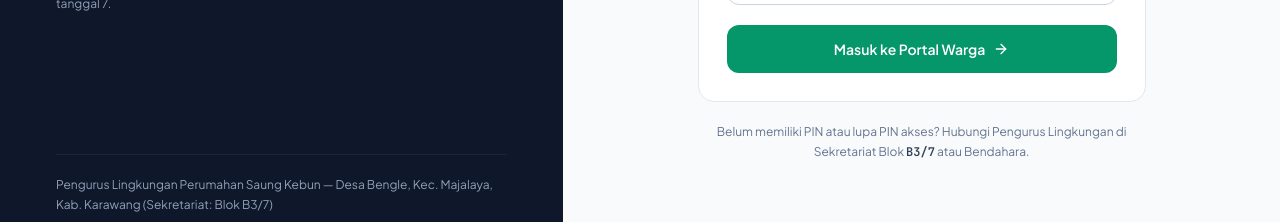
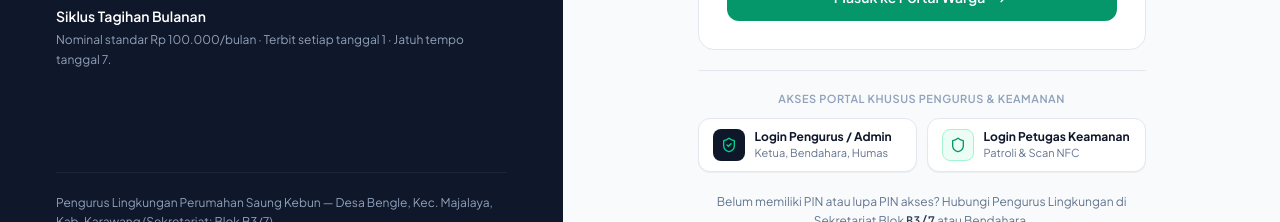
Before and after one commit to saungkebun70-oss/e-card-IPL, a React (Vite) app: page / in a window 1280 px wide. Shown: the part 530-752 px from the top of the page. Built offline with nearby package versions, Linux system fonts and the light colour scheme; no server answers; the database is empty.

Commit message:
feat: add cross-portal navigation and improve UI layout
- Implement navigation logic to switch between Admin, Petugas, and Warga portals.
- Update CSS for improved safe area padding on headers.
- Enhance Login page layouts to accommodate portal switching functionality.

```diff
--- a/src/App.tsx
+++ b/src/App.tsx
@@ -460,16 +460,44 @@ export default function App() {
     pushToast('info', 'Anda telah keluar dari sesi portal.');
   };
 
+  const navigatePortalRoute = useCallback((nextRoute: PortalRoute) => {
+    const targetPath =
+      nextRoute === 'admin' ? '/admin' : nextRoute === 'petugas' ? '/petugas' : '/';
+    if (typeof window !== 'undefined' && window.location.pathname !== targetPath) {
+      window.history.pushState({}, '', targetPath);
+    }
+    setPortalRoute(nextRoute);
+    setSession(loadStoredSession(nextRoute));
+    setSettingsOpen(false);
+    lastAdminFingerprintRef.current = null;
+    lastWargaFingerprintRef.current = null;
+    setWargaData(null);
+    setAdminData(null);
+    setDataError(null);
+    if (typeof window !== 'undefined') {
+      window.scrollTo({ top: 0, behavior: 'smooth' });
+    }
+  }, []);
+
   if (!session || session.role !== portalRoute) {
     return (
       <>
         <ToastContainer toasts={toasts} onDismiss={dismissToast} />
         {portalRoute === 'admin' ? (
-          <AdminLoginPage onLoginSuccess={handleLoginSuccess} />
+          <AdminLoginPage
+            onLoginSuccess={handleLoginSuccess}
+            onSwitchPortal={navigatePortalRoute}
+          />
         ) : portalRoute === 'petugas' ? (
-          <PetugasLoginPage onLoginSuccess={handleLoginSuccess} />
+          <PetugasLoginPage
+            onLoginSuccess={handleLoginSuccess}
+            onSwitchPortal={navigatePortalRoute}
+          />
         ) : (
-          <WargaLoginPage onLoginSuccess={handleLoginSuccess} />
+          <WargaLoginPage
+            onLoginSuccess={handleLoginSuccess}
+            onSwitchPortal={navigatePortalRoute}
+          />
         )}
       </>
     );
--- a/src/components/AdminLoginPage.tsx
+++ b/src/components/AdminLoginPage.tsx
@@ -2,7 +2,9 @@ import React, { useState } from 'react';
 import {
   Eye,
   EyeOff,
+  Home,
   Lock,
+  Shield,
   ShieldCheck,
   ArrowRight,
   AlertCircle,
@@ -15,9 +17,10 @@ import { BrandLogo } from './BrandLogo';
 
 interface AdminLoginPageProps {
   onLoginSuccess: (session: SessionUser) => void;
+  onSwitchPortal?: (route: 'warga' | 'admin' | 'petugas') => void;
 }
 
-export function AdminLoginPage({ onLoginSuccess }: AdminLoginPageProps) {
+export function AdminLoginPage({ onLoginSuccess, onSwitchPortal }: AdminLoginPageProps) {
   const { brand } = useAppBrand();
   const [username, setUsername] = useState('');
   const [pin, setPin] = useState('');
@@ -44,7 +47,7 @@ export function AdminLoginPage({ onLoginSuccess }: AdminLoginPageProps) {
   return (
     <div className="min-h-[100dvh] bg-[#F8FAFC] flex flex-col lg:flex-row">
       {/* Panel Identitas Khusus Admin / Pengurus */}
-      <section className="bg-slate-950 text-white lg:w-[46%] xl:w-[44%] flex flex-col justify-between p-6 sm:p-10 lg:p-14 pt-safe relative overflow-hidden">
+      <section className="bg-slate-950 text-white lg:w-[46%] xl:w-[44%] flex flex-col justify-between px-6 pb-6 sm:px-10 sm:pb-10 pt-[calc(max(env(safe-area-inset-top,0px),24px)+1.5rem)] lg:p-14 relative overflow-hidden">
         <div
           aria-hidden="true"
           className="pointer-events-none absolute -top-24 -right-24 w-80 h-80 rounded-full bg-slate-700/25 blur-3xl"
@@ -200,7 +203,28 @@ export function AdminLoginPage({ onLoginSuccess }: AdminLoginPageProps) {
             </button>
           </form>
 
-          <p className="text-xs text-slate-500 text-center mt-5 leading-relaxed">
+          {onSwitchPortal && (
+            <div className="mt-5 pt-5 border-t border-slate-200 grid grid-cols-2 gap-2.5">
+              <button
+                type="button"
+                onClick={() => onSwitchPortal('warga')}
+                className="min-h-[42px] px-3 rounded-xl bg-white border border-slate-200 hover:border-emerald-400 hover:bg-emerald-50/40 text-xs font-semibold text-slate-700 inline-flex items-center justify-center gap-1.5 transition cursor-pointer"
+              >
+                <Home className="w-3.5 h-3.5 text-[#059669] shrink-0" />
+                <span>Portal Warga</span>
+              </button>
+              <button
+                type="button"
+                onClick={() => onSwitchPortal('petugas')}
+                className="min-h-[42px] px-3 rounded-xl bg-white border border-slate-200 hover:border-emerald-400 hover:bg-emerald-50/40 text-xs font-semibold text-slate-700 inline-flex items-center justify-center gap-1.5 transition cursor-pointer"
+              >
+                <Shield className="w-3.5 h-3.5 text-[#059669] shrink-0" />
+                <span>Petugas Keamanan</span>
+              </button>
+            </div>
+          )}
+
+          <p className="text-xs text-slate-500 text-center mt-4 pb-safe leading-relaxed">
             Akses terbatas khusus Pengurus Lingkungan Perumahan Saung Kebun yang terdaftar.
           </p>
         </div>
--- a/src/components/AppShell.tsx
+++ b/src/components/AppShell.tsx
@@ -251,7 +251,7 @@ export function AppShell({
               className="relative z-10 w-[84vw] max-w-[324px] h-full bg-white/95 backdrop-blur-xl rounded-r-3xl border-r border-slate-200/80 shadow-2xl flex flex-col overflow-hidden"
             >
               {/* Header Sidebar dengan Jarak Aman Atas & Gradasi Halus */}
-              <div className="px-5 pt-[max(2rem,env(safe-area-inset-top))] pb-5 bg-gradient-to-br from-slate-900 via-slate-800 to-emerald-950 text-white shrink-0">
+              <div className="px-5 pt-[calc(max(env(safe-area-inset-top,0px),24px)+1rem)] pb-5 bg-gradient-to-br from-slate-900 via-slate-800 to-emerald-950 text-white shrink-0">
                 <div className="flex items-center justify-between gap-2.5">
                   <div className="flex items-center gap-3 min-w-0">
                     <BrandLogo size="sm" variant="dark" className="shrink-0" />
@@ -394,7 +394,7 @@ export function AppShell({
       {/* Area Kerja Utama */}
       <div className="flex-1 lg:pl-72 flex flex-col min-w-0">
         {/* Header Kontekstual Bersih — Tanpa Ikon Gerigi, Hamburger Menu di Kiri Atas */}
-        <header className="bg-white border-b border-slate-200 px-3.5 sm:px-6 lg:px-8 py-2.5 sm:py-3 pt-safe no-print">
+        <header className="bg-white border-b border-slate-200 px-3.5 sm:px-6 lg:px-8 pb-2.5 sm:pb-3 pt-safe-header no-print">
           <div className="max-w-7xl mx-auto flex items-center justify-between gap-2.5 sm:gap-3">
             <div className="flex items-center gap-2 sm:gap-3 min-w-0 flex-1">
               {isAdmin && (
--- a/src/components/PetugasLoginPage.tsx
+++ b/src/components/PetugasLoginPage.tsx
@@ -2,8 +2,10 @@ import React, { useState } from 'react';
 import {
   Eye,
   EyeOff,
+  Home,
   Lock,
   Shield,
+  ShieldCheck,
   ArrowRight,
   AlertCircle,
   UserCheck,
@@ -16,9 +18,10 @@ import { BrandLogo } from './BrandLogo';
 
 interface PetugasLoginPageProps {
   onLoginSuccess: (session: SessionUser) => void;
+  onSwitchPortal?: (route: 'warga' | 'admin' | 'petugas') => void;
 }
 
-export function PetugasLoginPage({ onLoginSuccess }: PetugasLoginPageProps) {
+export function PetugasLoginPage({ onLoginSuccess, onSwitchPortal }: PetugasLoginPageProps) {
   const { brand } = useAppBrand();
   const [username, setUsername] = useState('');
   const [pin, setPin] = useState('');
@@ -45,7 +48,7 @@ export function PetugasLoginPage({ onLoginSuccess }: PetugasLoginPageProps) {
   return (
     <div className="min-h-[100dvh] bg-[#F8FAFC] flex flex-col lg:flex-row">
       {/* Panel Identitas Khusus Portal Petugas Keamanan (Terisolasi Penuh) */}
-      <section className="bg-[#0F172A] text-white lg:w-[46%] xl:w-[44%] flex flex-col justify-between p-6 sm:p-10 lg:p-14 pt-safe relative overflow-hidden">
+      <section className="bg-[#0F172A] text-white lg:w-[46%] xl:w-[44%] flex flex-col justify-between px-6 pb-6 sm:px-10 sm:pb-10 pt-[calc(max(env(safe-area-inset-top,0px),24px)+1.5rem)] lg:p-14 relative overflow-hidden">
         <div
           aria-hidden="true"
           className="pointer-events-none absolute -top-24 -right-24 w-80 h-80 rounded-full bg-emerald-600/20 blur-3xl"
@@ -202,7 +205,28 @@ export function PetugasLoginPage({ onLoginSuccess }: PetugasLoginPageProps) {
             </button>
           </form>
 
-          <p className="text-xs text-slate-500 text-center mt-5 leading-relaxed">
+          {onSwitchPortal && (
+            <div className="mt-5 pt-5 border-t border-slate-200 grid grid-cols-2 gap-2.5">
+              <button
+                type="button"
+                onClick={() => onSwitchPortal('warga')}
+                className="min-h-[42px] px-3 rounded-xl bg-white border border-slate-200 hover:border-emerald-400 hover:bg-emerald-50/40 text-xs font-semibold text-slate-700 inline-flex items-center justify-center gap-1.5 transition cursor-pointer"
+              >
+                <Home className="w-3.5 h-3.5 text-[#059669] shrink-0" />
+                <span>Portal Warga</span>
+              </button>
+              <button
+                type="button"
+                onClick={() => onSwitchPortal('admin')}
+                className="min-h-[42px] px-3 rounded-xl bg-white border border-slate-200 hover:border-slate-400 hover:bg-slate-50 text-xs font-semibold text-slate-700 inline-flex items-center justify-center gap-1.5 transition cursor-pointer"
+              >
+                <ShieldCheck className="w-3.5 h-3.5 text-[#0F172A] shrink-0" />
+                <span>Pengurus / Admin</span>
+              </button>
+            </div>
+          )}
+
+          <p className="text-xs text-slate-500 text-center mt-4 pb-safe leading-relaxed">
             Lupa PIN atau belum memiliki akun petugas? Hubungi Ketua atau Bendahara Lingkungan
             Perumahan Saung Kebun.
           </p>
--- a/src/components/WargaLoginPage.tsx
+++ b/src/components/WargaLoginPage.tsx
@@ -1,5 +1,14 @@
 import React, { useState } from 'react';
-import { Eye, EyeOff, Home, Lock, ArrowRight, AlertCircle } from 'lucide-react';
+import {
+  Eye,
+  EyeOff,
+  Home,
+  Lock,
+  ArrowRight,
+  AlertCircle,
+  ShieldCheck,
+  Shield,
+} from 'lucide-react';
 import { type SessionUser } from '../types';
 import { loginWargaAccount } from '../lib/dataService';
 import { useAppBrand } from '../lib/brandContext';
@@ -7,9 +16,10 @@ import { BrandLogo } from './BrandLogo';
 
 interface WargaLoginPageProps {
   onLoginSuccess: (session: SessionUser) => void;
+  onSwitchPortal?: (route: 'warga' | 'admin' | 'petugas') => void;
 }
 
-export function WargaLoginPage({ onLoginSuccess }: WargaLoginPageProps) {
+export function WargaLoginPage({ onLoginSuccess, onSwitchPortal }: WargaLoginPageProps) {
   const { brand } = useAppBrand();
   const [username, setUsername] = useState('');
   const [pin, setPin] = useState('');
@@ -36,7 +46,7 @@ export function WargaLoginPage({ onLoginSuccess }: WargaLoginPageProps) {
   return (
     <div className="min-h-[100dvh] bg-[#F8FAFC] flex flex-col lg:flex-row">
       {/* Panel Identitas Portal Warga */}
-      <section className="bg-[#0F172A] text-white lg:w-[46%] xl:w-[44%] flex flex-col justify-between p-6 sm:p-10 lg:p-14 pt-safe relative overflow-hidden">
+      <section className="bg-[#0F172A] text-white lg:w-[46%] xl:w-[44%] flex flex-col justify-between px-6 pb-6 sm:px-10 sm:pb-10 pt-[calc(max(env(safe-area-inset-top,0px),24px)+1.5rem)] lg:p-14 relative overflow-hidden">
         <div
           aria-hidden="true"
           className="pointer-events-none absolute -top-24 -right-24 w-80 h-80 rounded-full bg-emerald-600/15 blur-3xl"
@@ -188,7 +198,53 @@ export function WargaLoginPage({ onLoginSuccess }: WargaLoginPageProps) {
             </button>
           </form>
 
-          <p className="text-xs text-slate-500 text-center mt-5 leading-relaxed">
+          {/* Opsi Akses Khusus Pengurus / Admin & Petugas Keamanan */}
+          {onSwitchPortal && (
+            <div className="mt-5 pt-5 border-t border-slate-200 space-y-2.5">
+              <p className="text-[11px] font-semibold uppercase tracking-wider text-slate-400 text-center">
+                Akses Portal Khusus Pengurus &amp; Keamanan
+              </p>
+              <div className="grid grid-cols-1 sm:grid-cols-2 gap-2.5">
+                <button
+                  type="button"
+                  onClick={() => onSwitchPortal('admin')}
+                  className="min-h-[46px] px-3.5 py-2.5 rounded-xl bg-white border border-slate-200 hover:border-slate-400 hover:bg-slate-50 active:scale-[0.99] text-left flex items-center gap-2.5 transition cursor-pointer shadow-2xs"
+                >
+                  <div className="w-8 h-8 rounded-lg bg-[#0F172A] text-emerald-400 flex items-center justify-center shrink-0">
+                    <ShieldCheck className="w-4 h-4" />
+                  </div>
+                  <div className="min-w-0 flex-1">
+                    <p className="text-xs font-bold text-[#0F172A] leading-tight truncate">
+                      Login Pengurus / Admin
+                    </p>
+                    <p className="text-[11px] text-slate-500 leading-tight truncate mt-0.5">
+                      Ketua, Bendahara, Humas
+                    </p>
+                  </div>
+                </button>
+
+                <button
+                  type="button"
+                  onClick={() => onSwitchPortal('petugas')}
+                  className="min-h-[46px] px-3.5 py-2.5 rounded-xl bg-white border border-slate-200 hover:border-emerald-400 hover:bg-emerald-50/50 active:scale-[0.99] text-left flex items-center gap-2.5 transition cursor-pointer shadow-2xs"
+                >
+                  <div className="w-8 h-8 rounded-lg bg-emerald-50 border border-emerald-200 text-[#059669] flex items-center justify-center shrink-0">
+                    <Shield className="w-4 h-4" />
+                  </div>
+                  <div className="min-w-0 flex-1">
+                    <p className="text-xs font-bold text-[#0F172A] leading-tight truncate">
+                      Login Petugas Keamanan
+                    </p>
+                    <p className="text-[11px] text-slate-500 leading-tight truncate mt-0.5">
+                      Patroli &amp; Scan NFC
+                    </p>
+                  </div>
+                </button>
+              </div>
+            </div>
+          )}
+
+          <p className="text-xs text-slate-500 text-center mt-5 pb-safe leading-relaxed">
             Belum memiliki PIN atau lupa PIN akses? Hubungi Pengurus Lingkungan di Sekretariat Blok{' '}
             <span className="font-mono font-semibold text-slate-700">B3/7</span> atau Bendahara.
           </p>
--- a/src/components/petugas/PetugasPortalPage.tsx
+++ b/src/components/petugas/PetugasPortalPage.tsx
@@ -127,7 +127,7 @@ export function PetugasPortalPage({
   onToast,
 }: PetugasPortalPageProps) {
   const { brand } = useAppBrand();
-  const [activeTab, setActiveTab] = useState<PetugasTab>('info');
+  const [activeTab, setActiveTab] = useState<PetugasTab>('scan');
   const [data, setData] = useState<PetugasOwnData | null>(null);
   const [loading, setLoading] = useState(true);
   const [refreshing, setRefreshing] = useState(false);
--- a/src/index.css
+++ b/src/index.css
@@ -40,7 +40,17 @@
 }
 
 .pt-safe {
-  padding-top: env(safe-area-inset-top, 0px);
+  padding-top: max(env(safe-area-inset-top, 0px), 24px);
+}
+
+.pt-safe-header {
+  padding-top: calc(max(env(safe-area-inset-top, 0px), 24px) + 0.625rem);
+}
+
+@media (min-width: 1024px) {
+  .pt-safe-header {
+    padding-top: 0.75rem;
+  }
 }
 
 .pb-safe {
```
Also changed, not shown: 2 other files (tests, documents, lock files or other folders).
